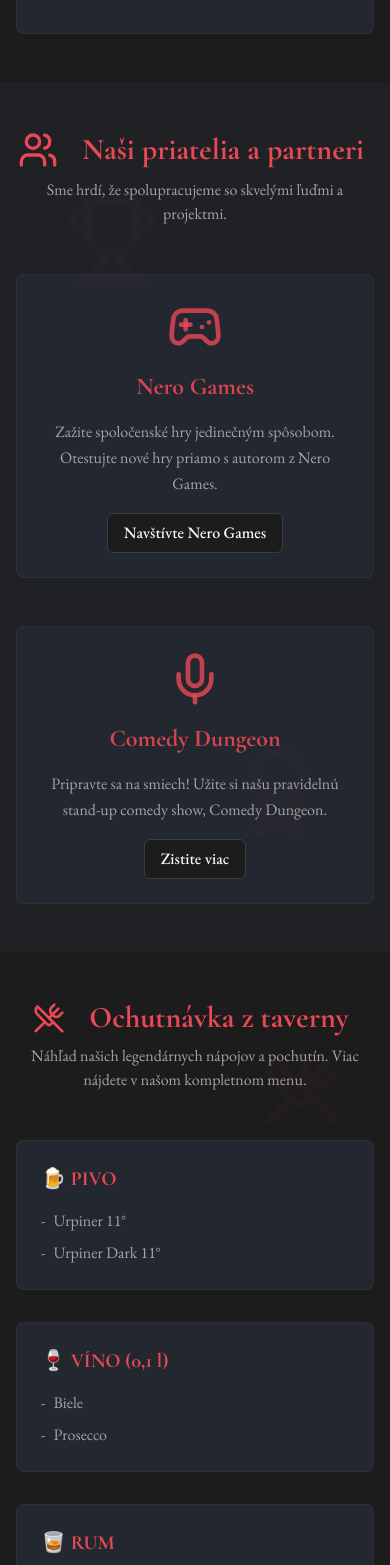
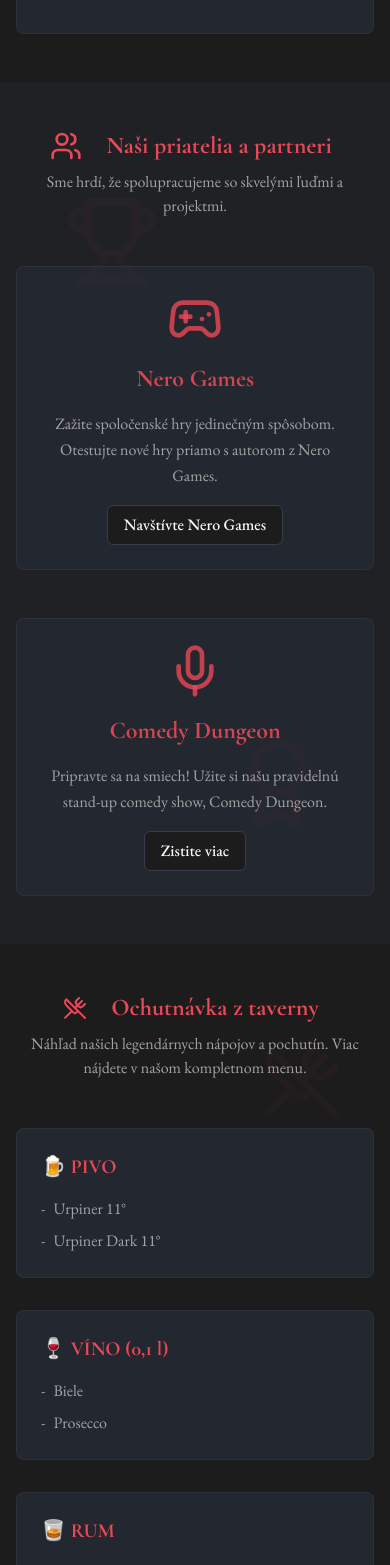
Before and after one commit to Antot-12/Dungeon-Pub-Site, a Next.js app: page / in a window 390 px wide. Shown: the part 2280-3845 px from the top of the page. Built offline with nearby package versions, Linux system fonts and the light colour scheme; no server answers.

Commit message:
Fixed mobile bugs

```diff
--- a/src/app/HomePageClient.tsx
+++ b/src/app/HomePageClient.tsx
@@ -159,7 +159,7 @@
             <div className="lg:col-span-2 space-y-12">
               <div>
                   <h2 className="font-headline font-bold text-3xl md:text-4xl lg:text-6xl text-center mb-12 text-primary flex items-center justify-center gap-4">
-                    <Sword className="h-8 w-8 md:h-10 md:w-10 lg:h-12 lg:w-12" />
+                    <Sword className="h-7 w-7 md:h-10 md:w-10 lg:h-12 lg:w-12" />
                     <span className="px-2">{t('home.features.title')}</span>
                   </h2>
                   <div className="grid grid-cols-1 sm:grid-cols-2 gap-8">
@@ -241,8 +241,8 @@
               <Award className="h-full w-full text-primary" />
             </div>
             <div className="flex flex-col items-center text-center">
-                <h2 className="font-headline font-bold text-3xl md:text-4xl lg:text-6xl text-primary flex items-center gap-4">
-                  <Users className="h-10 w-10 md:h-12 md:w-12 lg:h-14 lg:w-14" />
+                <h2 className="font-headline font-bold text-2xl md:text-4xl lg:text-6xl text-primary flex items-center gap-4">
+                  <Users className="h-8 w-8 md:h-12 md:w-12 lg:h-14 lg:w-14" />
                   <span className="px-2">{t('home.partners.title')}</span>
                 </h2>
                 <p className="mt-2 max-w-xl text-base md:text-lg lg:text-xl text-muted-foreground">{t('home.partners.subtitle')}</p>
@@ -278,8 +278,8 @@
               <UtensilsCrossed className="h-full w-full text-primary" />
             </div>
             <div className="flex flex-col items-center text-center">
-                <h2 className="font-headline font-bold text-3xl md:text-4xl lg:text-6xl text-primary flex items-center justify-center gap-4">
-                  <UtensilsCrossed className="h-8 w-8 md:h-10 md:w-10 lg:h-12 lg:w-12" />
+                <h2 className="font-headline font-bold text-2xl md:text-4xl lg:text-6xl text-primary flex items-center justify-center gap-4">
+                  <UtensilsCrossed className="h-6 w-6 md:h-10 md:w-10 lg:h-12 lg:w-12" />
                   <span className="px-2">{t('home.menu.title')}</span>
                 </h2>
                 <p className="mt-2 max-w-xl text-base md:text-lg lg:text-xl text-muted-foreground">{t('home.menu.subtitle')}</p>
@@ -315,8 +315,8 @@
             <Compass className="h-full w-full text-primary" />
           </div>
           <div className="flex flex-col items-center text-center">
-            <h2 className="font-headline font-bold text-3xl md:text-4xl lg:text-6xl text-primary flex items-center justify-center gap-4">
-              <Camera className="h-8 w-8 md:h-10 md:w-10 lg:h-12 lg:w-12" />
+            <h2 className="font-headline font-bold text-2xl md:text-4xl lg:text-6xl text-primary flex items-center justify-center gap-4">
+              <Camera className="h-6 w-6 md:h-10 md:w-10 lg:h-12 lg:w-12" />
               <span className="px-2">{t('home.gallery.title')}</span>
             </h2>
             <p className="mt-2 max-w-xl text-base md:text-lg lg:text-xl text-muted-foreground">{t('home.gallery.subtitle')}</p>
@@ -358,8 +358,8 @@
             <Flag className="h-full w-full text-primary" />
           </div>
           <div className="flex flex-col items-center text-center">
-            <h2 className="font-headline font-bold text-3xl md:text-4xl lg:text-6xl text-primary flex items-center gap-4">
-              <Calendar className="h-10 w-10 md:h-12 md:w-12 lg:h-14 lg:w-14" />
+            <h2 className="font-headline font-bold text-2xl md:text-4xl lg:text-6xl text-primary flex items-center gap-4">
+              <Calendar className="h-8 w-8 md:h-12 md:w-12 lg:h-14 lg:w-14" />
               <span className="px-2">{t('nav.events')}</span>
             </h2>
             <p className="mt-2 max-w-xl text-base md:text-lg lg:text-2xl text-muted-foreground">{t('events.subtitle')}</p>
@@ -380,8 +380,8 @@
             <MapPin className="h-full w-full text-primary" />
           </div>
           <div className="flex flex-col items-center text-center">
-            <h2 className="font-headline font-bold text-3xl md:text-4xl lg:text-6xl text-primary flex items-center justify-center gap-4">
-              <MapPin className="h-8 w-8 md:h-10 md:w-10 lg:h-12 lg:w-12" />
+            <h2 className="font-headline font-bold text-2xl md:text-4xl lg:text-6xl text-primary flex items-center justify-center gap-4">
+              <MapPin className="h-6 w-6 md:h-10 md:w-10 lg:h-12 lg:w-12" />
               <span className="px-2">{t('home.location.title')}</span>
             </h2>
             <p className="mt-2 max-w-2xl text-base md:text-lg lg:text-2xl text-muted-foreground leading-relaxed">{t('home.location.subtitle')}</p>
--- a/src/components/GoogleReviews.tsx
+++ b/src/components/GoogleReviews.tsx
@@ -33,11 +33,11 @@
         {/* Header */}
         <div className="text-center mb-12">
           <div className="inline-flex items-center gap-4 mb-4">
-            <Shield className="h-8 w-8 md:h-10 md:w-10 text-primary animate-pulse" aria-hidden="true" />
-            <h2 className="font-headline font-bold text-3xl md:text-4xl lg:text-6xl text-primary px-2">
+            <Shield className="h-6 w-6 md:h-10 md:w-10 text-primary animate-pulse" aria-hidden="true" />
+            <h2 className="font-headline font-bold text-2xl md:text-4xl lg:text-6xl text-primary px-2">
               {t('reviews.title')}
             </h2>
-            <Shield className="h-8 w-8 md:h-10 md:w-10 text-primary animate-pulse" aria-hidden="true" />
+            <Shield className="h-6 w-6 md:h-10 md:w-10 text-primary animate-pulse" aria-hidden="true" />
           </div>
           <p className="text-lg md:text-xl text-muted-foreground max-w-2xl mx-auto">
             {t('reviews.subtitle')}
```
